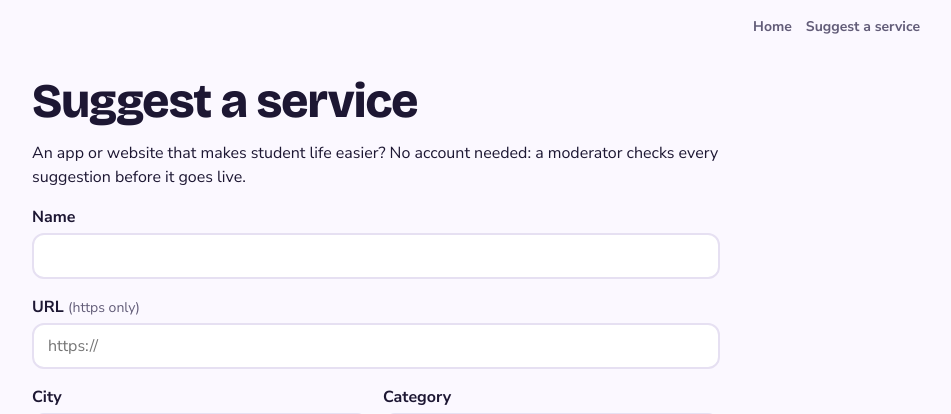
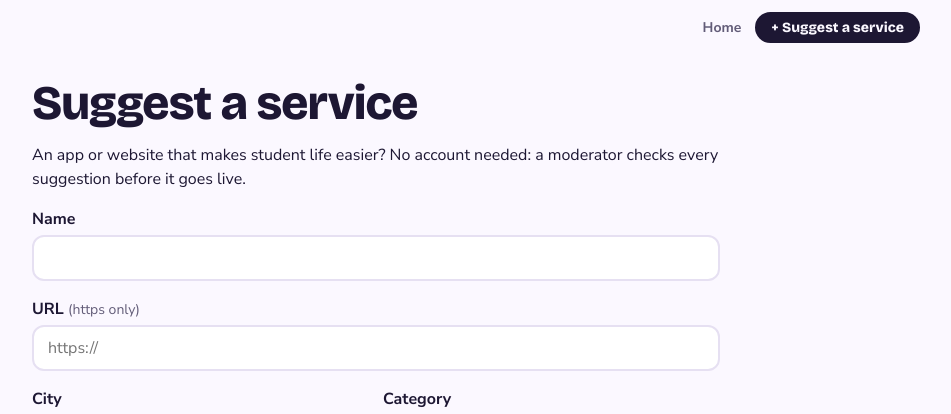
Before and after one commit to bquozon/Student-Kit, a Flask app: page /suggest in a window 1280 px wide. Shown: the top 414 px of the page, without its empty margins (264-1215 px from the left). Run offline with Flask 3, Linux system fonts and the light colour scheme; data that the repository does not hold is empty.

Commit message:
Top bar: Suggest a service as a filled button

```diff
--- a/kit/static/style.css
+++ b/kit/static/style.css
@@ -31,6 +31,8 @@ svg.i{width:24px;height:24px;fill:none;stroke:currentColor;stroke-width:2;stroke
 .me{display:flex;flex-wrap:wrap;justify-content:flex-end;align-items:center;gap:4px 14px;padding-block:12px 0;font-size:14px;font-weight:700}
 .me a,.me button{color:var(--muted);text-decoration:none;background:none;border:0;font:inherit;cursor:pointer;padding:4px 0}
 .me a:hover,.me button:hover{color:var(--fg)}
+.me a.btn{font:800 14px var(--display);color:var(--bg);background:var(--fg);border:2px solid var(--fg);padding:5px 14px}
+.me a.btn:hover{color:var(--bg);opacity:.85}
 .me form{margin:0}
 .flash{margin:12px 0 0;padding:10px 16px;border-radius:14px;background:color-mix(in srgb,var(--ok) 14%,var(--surface));border:2px solid color-mix(in srgb,var(--ok) 35%,transparent);font-weight:700}
 .flash.err{background:color-mix(in srgb,var(--bad) 12%,var(--surface));border-color:color-mix(in srgb,var(--bad) 35%,transparent)}
--- a/kit/templates/base.html
+++ b/kit/templates/base.html
@@ -17,7 +17,7 @@
 <div class="wrap">
   <nav class="me" aria-label="Site">
     <a href="/">Home</a>
-    <a href="/suggest">Suggest a service</a>
+    <a class="btn" href="/suggest">+ Suggest a service</a>
     {% if is_mod %}
       <a href="/mod">Moderation</a>
       <form method="post" action="/mod/logout"><input type="hidden" name="csrf" value="{{ csrf }}"><button>Log out</button></form>
```
